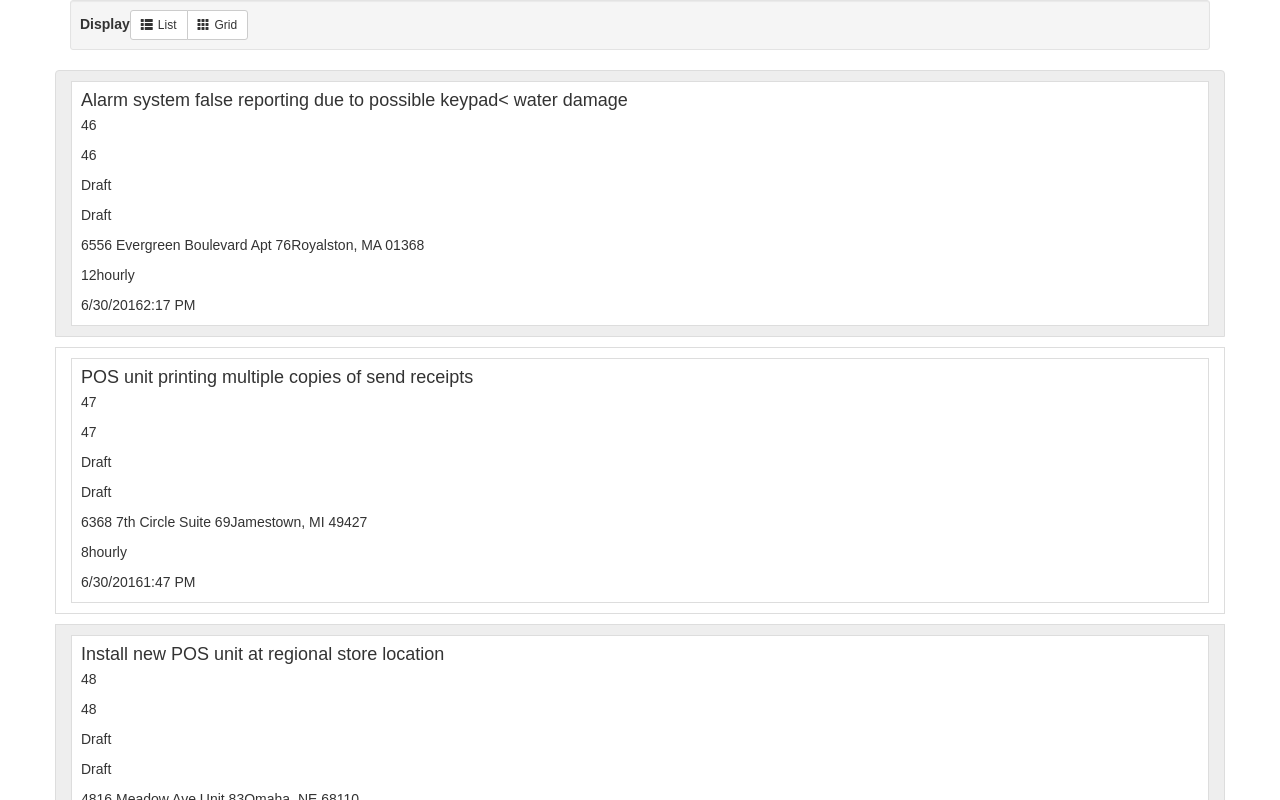
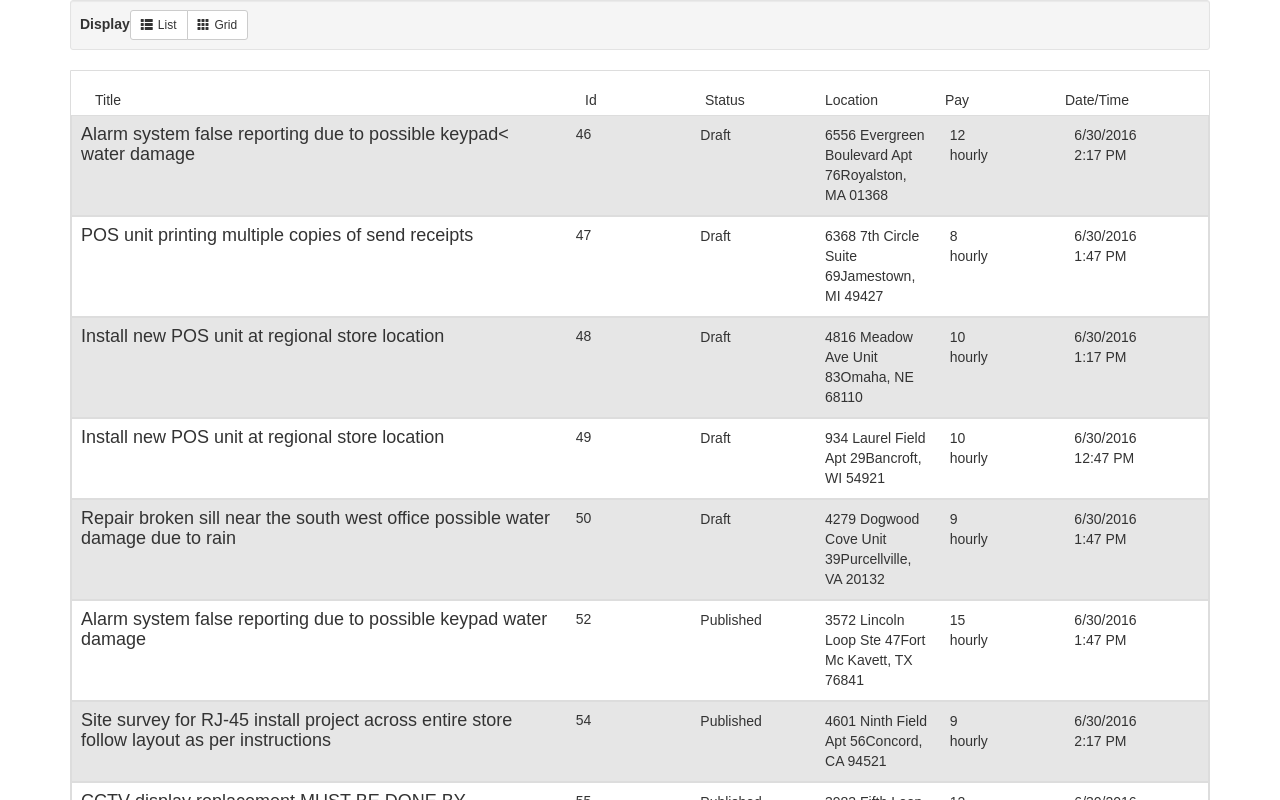
Before and after one commit to ShuvoHabib/reactjs-toggle-list-grid-view, a React (Create React App) app: page / in a window 1280 px wide. Shown: the top 800 px of the page. Built offline with nearby package versions, Linux system fonts and the light colour scheme; the HTML template or start-up script is replaced by a standard one.

Commit message:
Add design fix

```diff
--- a/src/App.css
+++ b/src/App.css
@@ -8,6 +8,10 @@
     border-radius: 0px;
 }
 
+.grid-group-item .table-row{
+    display: none;
+}
+
 .item.list-group-item
 {
     float: none;
@@ -15,9 +19,9 @@
     background-color: #fff;
     margin-bottom: 10px;
 }
-.item.list-group-item:nth-of-type(odd):hover,.item.list-group-item:hover
+.list-group-item .thumbnail:nth-child(odd)
 {
-    background: #428bca;
+    background: #e6e6e6;
 }
 
 .item.list-group-item .list-group-image
@@ -31,6 +35,24 @@
 .item.list-group-item .caption
 {
     padding: 9px 9px 0px 9px;
+    display: flex;
+    display: -webkit-flex;
+    flex-direction: row;
+    -webkit-flex-direction: row;
+    flex-grow: 0;
+    -webkit-flex-grow: 0;
+    flex-wrap: wrap;
+    -webkit-flex-wrap: wrap;
+    width: 100%;
+}
+.list-group-item .list-text-block{
+    flex-grow: 1;
+    overflow: hidden;
+    width: 30px;
+    padding-right: 20px;
+}
+.list-group-item .list-group-item-heading{
+    width: 400px;
 }
 .item.list-group-item:nth-of-type(odd)
 {
--- a/src/App.js
+++ b/src/App.js
@@ -1,4 +1,5 @@
-import React, { Component } from "react";
+import React, {Component} from "react";
+import classNames from 'classnames';
 import "./App.css";
 import workorder from "./workorder";
 import PersonRow from "./PersonRow";
@@ -7,7 +8,7 @@ class App extends Component {
     state = {
         listView: true,
         gridView: false,
-    }
+    };
     handleList = () => {
         this.setState({
             listView: true,
@@ -20,8 +21,12 @@ class App extends Component {
             gridView: true,
         })
     };
+
     render() {
-
+        let btnClass = classNames('item', {
+            'list-group-item': this.state.listView,
+            'grid-group-item': this.state.gridView,
+        });
         let rows = workorder.map(person => {
             return <PersonRow
                 key={person.id}
@@ -29,28 +34,38 @@ class App extends Component {
                 listView={this.state.listView}
                 gridView={this.state.gridView}
             />
-        })
+        });
         return <div className="container">
             <div className="well well-sm">
                 <strong>Display</strong>
                 <div className="btn-group">
                     <span onClick={this.handleList} id="list" className="btn btn-default btn-sm">
-                        <i className="glyphicon glyphicon-th-list"></i>
+                        <i className="glyphicon glyphicon-th-list"/>
                         List
                     </span>
                     <span onClick={this.handleGrid} id="grid" className="btn btn-default btn-sm">
-                        <i className="glyphicon glyphicon-th"></i>
+                        <i className="glyphicon glyphicon-th"/>
                         Grid
                     </span>
                 </div>
             </div>
-            <div className="row auto-clear">
-                {rows}
+
+            <div className={btnClass}>
+                <div className="table-row header caption">
+                    <div className="list-group-item-heading list-text-block">Title</div>
+                    <div className=" list-text-block">Id</div>
+                    <div className=" list-text-block">Status</div>
+                    <div className=" list-text-block">Location</div>
+                    <div className=" list-text-block">Pay</div>
+                    <div className=" list-text-block">Date/Time</div>
+                </div>
+                <div className="row auto-clear">
+                    {rows}
+                </div>
             </div>
         </div>
     }
 }
 
 
-
 export default App;
--- a/src/PersonRow.js
+++ b/src/PersonRow.js
@@ -1,39 +1,33 @@
-import React, { Component } from "react";
+import React, {Component} from "react";
 import classNames from 'classnames';
 import "./App.css";
-import workorder from "./workorder";
 
 const PersonRow = (props) => {
-    let btnClass = classNames('item col-xs-6 col-sm-4 col-md-4 col-lg-3',{
-            'list-group-item': props.listView,
-            'grid-group-item': props.gridView,
+    let btnClass = classNames('thumbnail',{
+        '': props.listView,
+        ' col-xs-6 col-sm-4 col-md-4 col-lg-3': props.gridView,
     });
     return (
         <div className={btnClass}>
-            <div className="thumbnail">
             <div className="caption">
-                    <h4 className="group inner list-group-item-heading">
+                <h4 className="group inner list-group-item-heading list-text-block">
                     {props.data.title}</h4>
-                    <p className="group inner list-group-item-text">
-                        {props.data.id}</p>
-                    <p>{props.data.id}</p>
-                    <p>{props.data.status}</p>
-                    <p>
-                        {props.data.status}
+                <p className="group inner list-group-item-text list-text-block">
+                    {props.data.id}
                 </p>
-                    <p>
+                <p className="list-status list-text-block">{props.data.status}</p>
+                <p className="list-address list-text-block">
                     {props.data.address1}
                     {props.data.address2}
                 </p>
-                    <p>
-                        {props.data.pay_amount}
+                <p className="list-amount list-text-block">
+                    {props.data.pay_amount}<br/>
                     {props.data.pay_type}
                 </p>
-                    <p>
-                        {props.data.service_date}
+                <p className="list-date list-text-block">
+                    {props.data.service_date}<br/>
                     {props.data.service_time}
                 </p>
-                </div>
             </div>
         </div>
     );
```
Also changed, not shown: 1 other file (tests, documents, lock files or other folders). Lines whose indentation alone changed are shown as unchanged.
